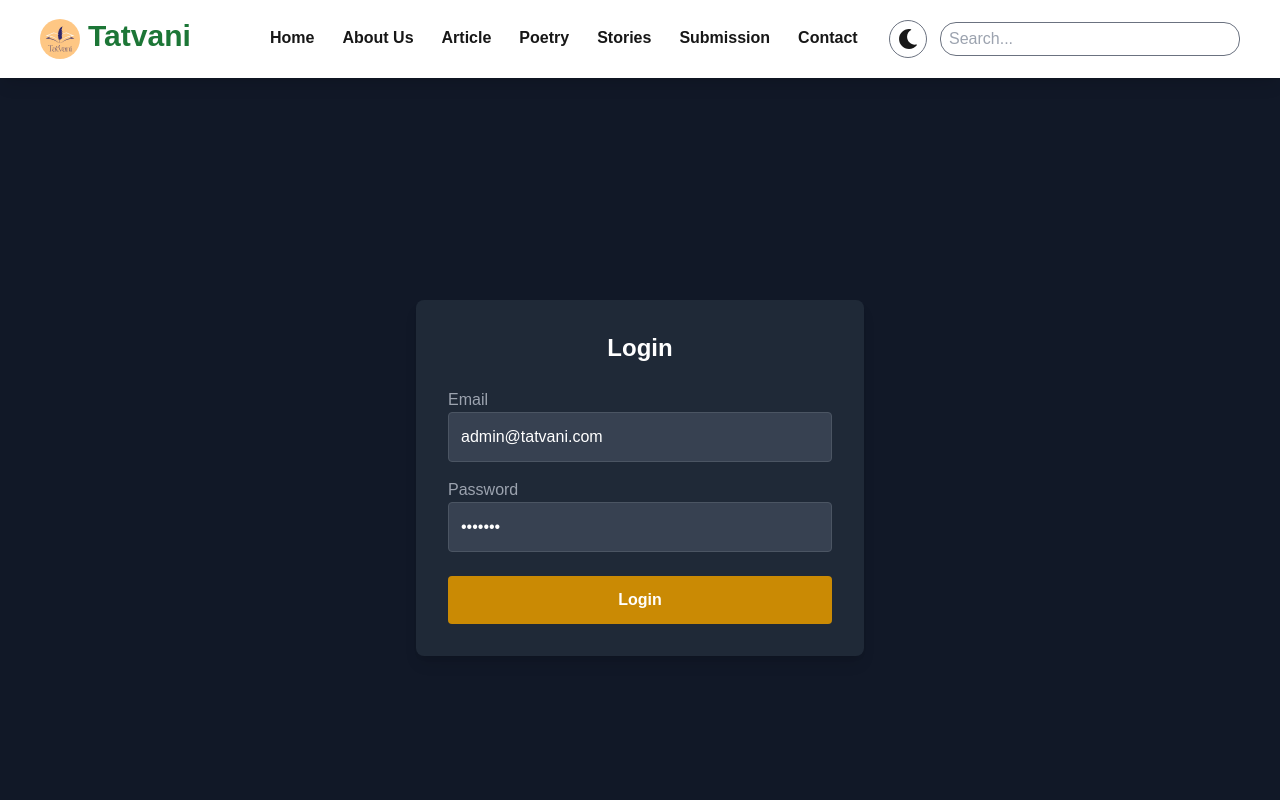
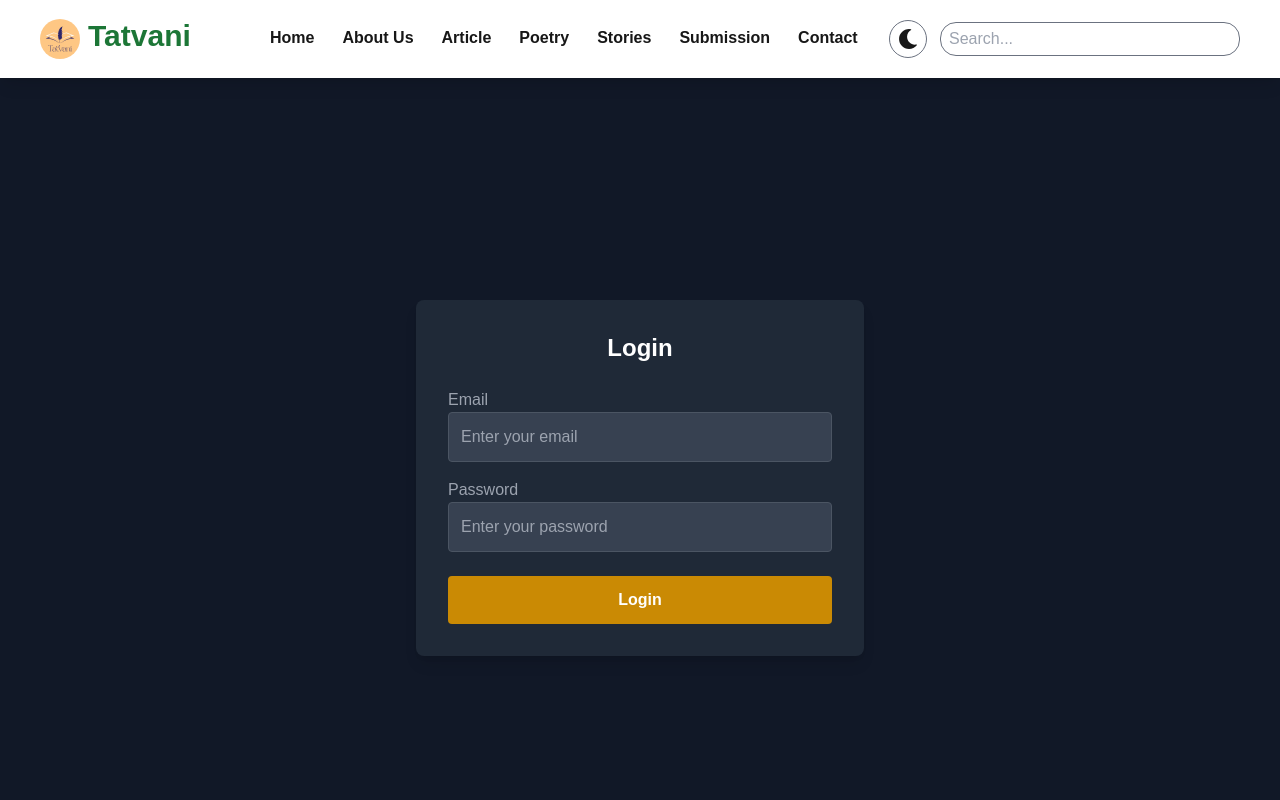
Before and after one commit to Soumyadipmaity1/tatvani-next, a Next.js app: page /login in a window 1280 px wide. Shown: the top 800 px of the page. Built offline with nearby package versions, Linux system fonts and the light colour scheme.

Commit message:
Refactor login component to remove default credentials and add validation for email and password

```diff
--- a/src/app/(admin)/login/page.tsx
+++ b/src/app/(admin)/login/page.tsx
@@ -4,17 +4,22 @@ import { useRouter } from 'next/navigation';
 
 const Login: React.FC = () => {
   // default email and password
-  const [email, setEmail] = useState<string>('admin@tatvani.com'); // Default email
-  const [password, setPassword] = useState<string>('tatvani'); // Default password
+  const [email, setEmail] = useState<string>(); // Default email
+  const [password, setPassword] = useState<string>(); // Default password
   const router = useRouter();
+
+
+
+
 
   const handleSubmit = (e: FormEvent) => {
     e.preventDefault();
 
-    // Directly navigate to the dashboard
-    if (email && password) {
-      router.push('/dashboard');
+    if (!email || !password || password.length < 6 || !email.includes("@gmail.com") || password.length > 15) {
+      alert("Please enter Valid Email and Password");
+      return;
     }
+
   };
 
   return (
```
